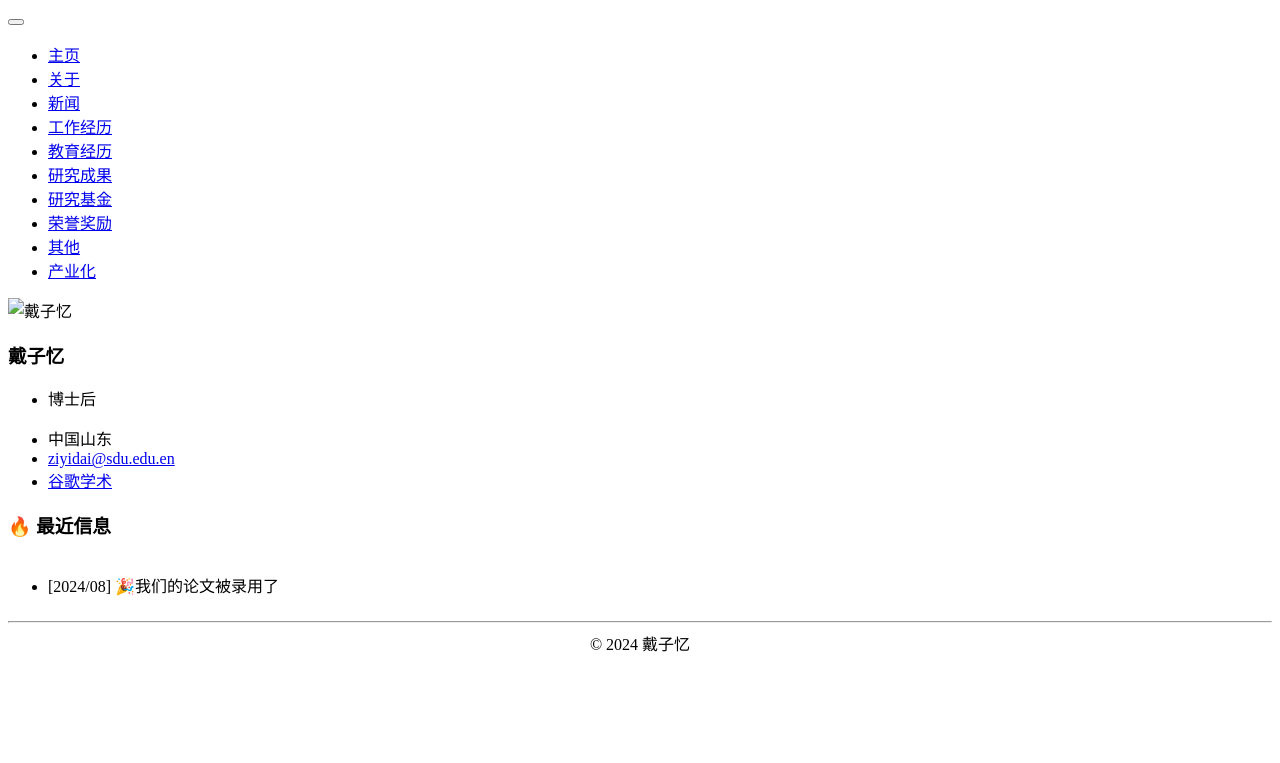
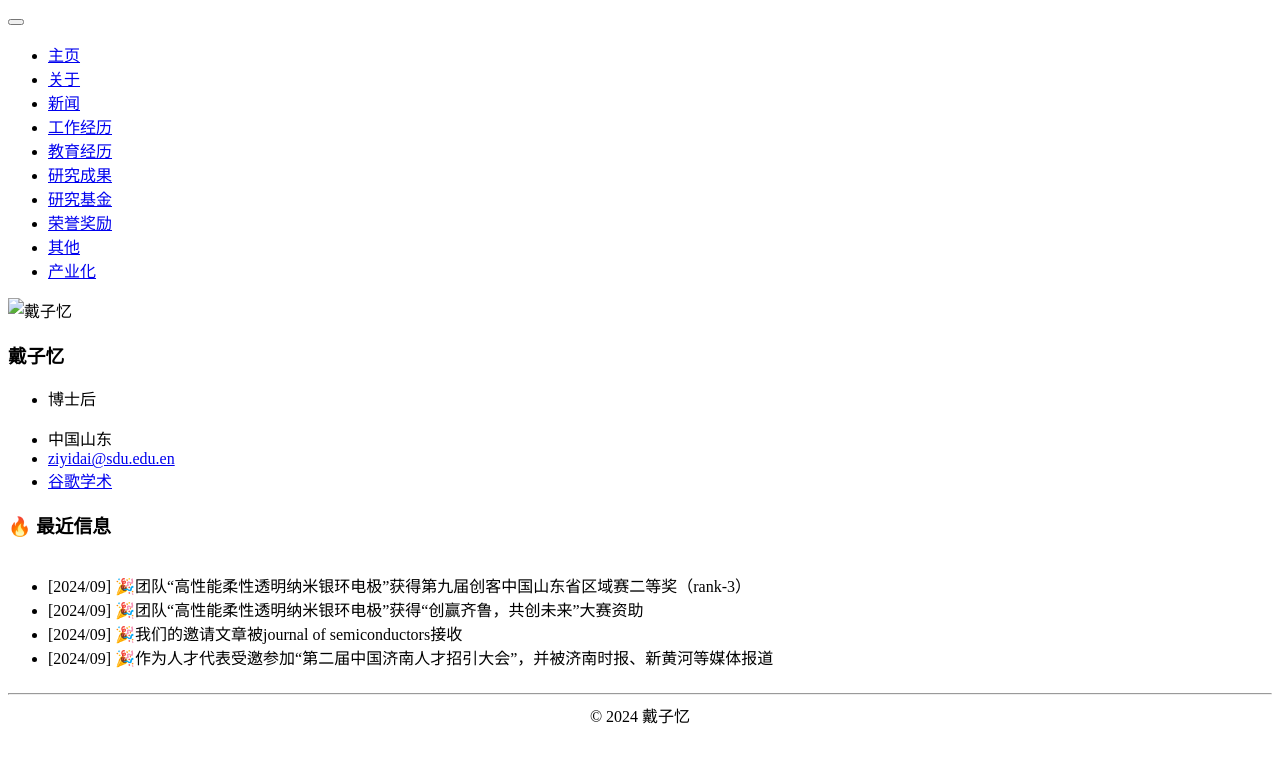
Before and after one commit to ziyidai-1996/ziyidai-1996.github.io, a Jekyll site: the page built from _pages/includes/1_news.md, in a window 1280 px wide. Shown: the top 763 px of the page. Built offline with Jekyll 4.4.1, drawn with Linux system fonts in a browser that asks for light colours; our own code applies the rules of GitHub Pages for plain Markdown files.

Commit message:
Update 1_news.md

```diff
--- a/_pages/includes/1_news.md
+++ b/_pages/includes/1_news.md
@@ -1,10 +1,30 @@
 <span class='anchor' id='news'></span>
 # 🔥 最近信息
+<!-- - *2022.02*: &nbsp;🎉🎉 Lorem ipsum dolor sit amet, consectetur adipiscing elit. Vivamus ornare aliquet ipsum, ac tempus justo dapibus sit amet.
+- *2022.02*: &nbsp;🎉🎉 Lorem ipsum dolor sit amet, consectetur adipiscing elit. Vivamus ornare aliquet ipsum, ac tempus justo dapibus sit amet.  -->
+
 <div class="news-div has-news-scrollbar" style="overflow-y: auto; max-height: 280px; height: auto;">
     <ul class="news-list">
+        <!-- <li class="news-item">
+            <span class="news-date">[2024/08]</span>
+            <span class="news-content"></span>
+        </li> -->
         <li class="news-item">
-            <span class="news-date">[2024/08]</span>
-            <span class="news-content">🎉我们的论文被录用了</span>
+            <span class="news-date">[2024/09]</span>
+            <span class="news-content">🎉团队“高性能柔性透明纳米银环电极”获得第九届创客中国山东省区域赛二等奖（rank-3）</span>
         </li>
+	 <li class="news-item">
+            <span class="news-date">[2024/09]</span>
+            <span class="news-content">🎉团队“高性能柔性透明纳米银环电极”获得“创赢齐鲁，共创未来”大赛资助</span>
+        </li>
+	 <li class="news-item">
+            <span class="news-date">[2024/09]</span>
+            <span class="news-content">🎉我们的邀请文章被journal of semiconductors接收</span>
+        </li>
+	 <li class="news-item">
+            <span class="news-date">[2024/09]</span>
+            <span class="news-content">🎉作为人才代表受邀参加“第二届中国济南人才招引大会”，并被济南时报、新黄河等媒体报道</span>
+        </li>
+
     </ul>
 </div>
```
